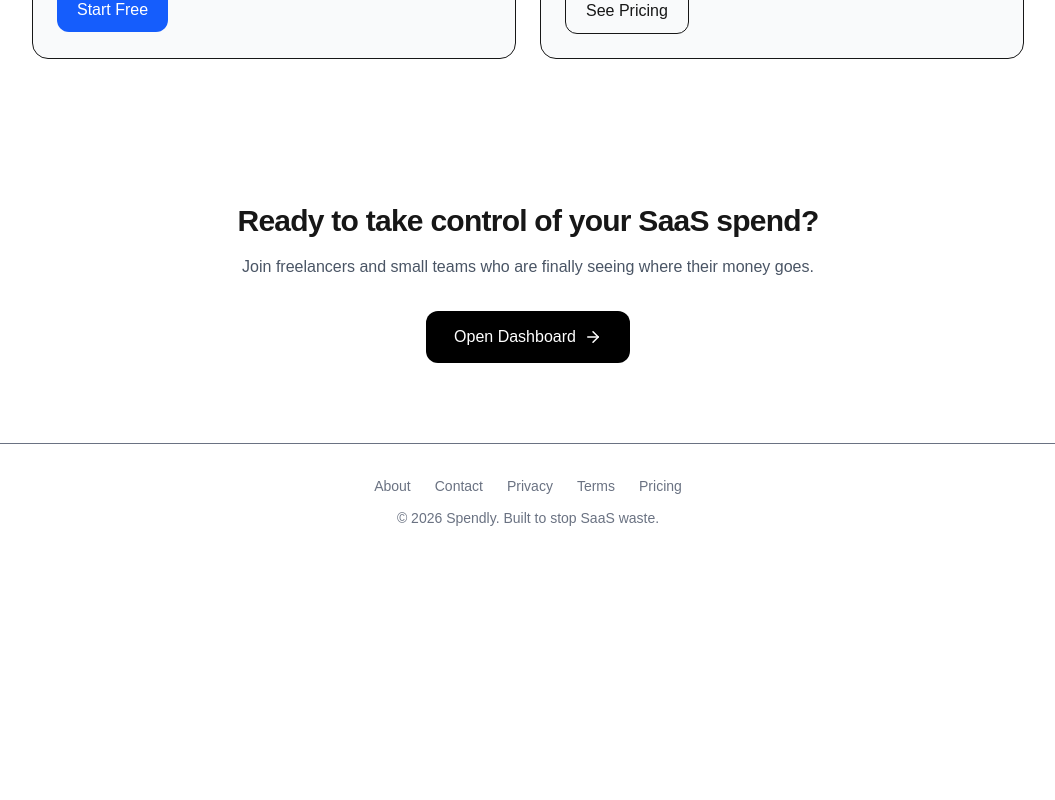
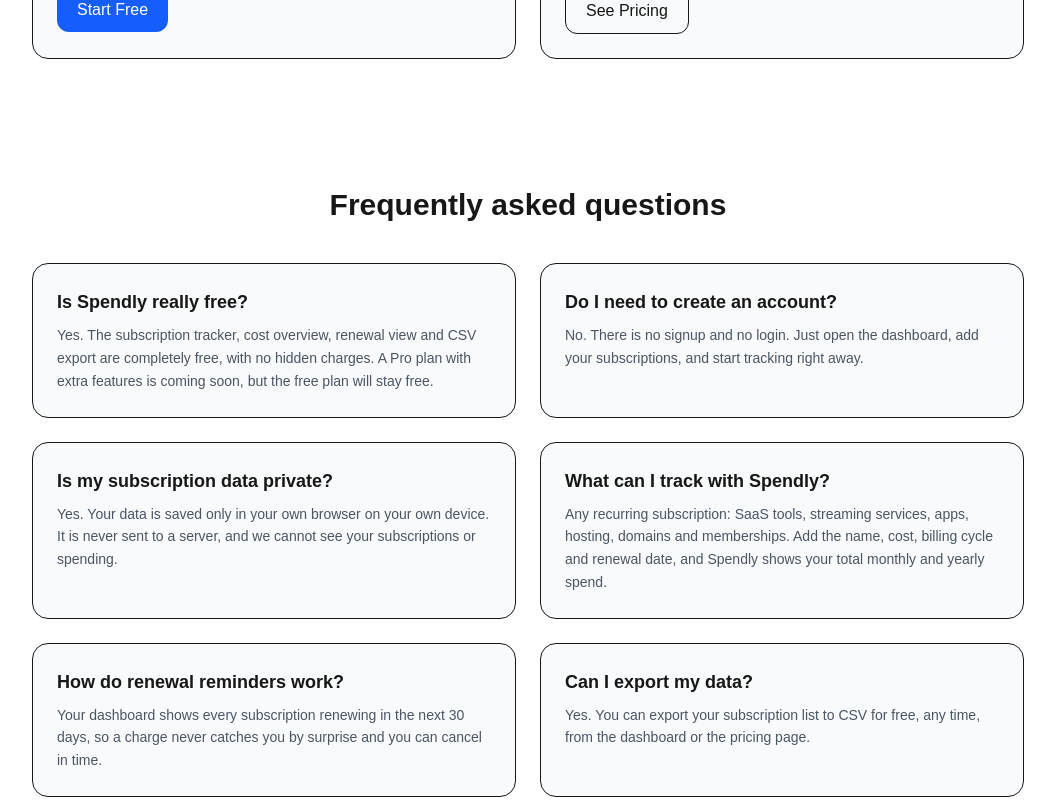
Before and after one commit to sbrstone786-cloud/spendly, a Next.js app: page / in a window 1280 px wide. Shown: the part 2600-3400 px from the top of the page, without its empty margins (112-1167 px from the left). Before the commit the page ends 3160 px from the top, so only its background shows below. Built offline with nearby package versions, Linux system fonts and the light colour scheme.

Commit message:
add faq to homepage

```diff
--- a/app/page.tsx
+++ b/app/page.tsx
@@ -255,6 +255,57 @@
   </div>
 </section>
 
+{/* FAQ */}
+<section className="max-w-5xl mx-auto px-4 py-16">
+  <h2 className="text-3xl font-bold text-center">Frequently asked questions</h2>
+  <div className="mt-10 grid md:grid-cols-2 gap-6">
+    <div className="bg-gray-50 rounded-2xl p-6 border">
+      <h3 className="font-semibold text-lg">Is Spendly really free?</h3>
+      <p className="mt-2 text-gray-600 text-sm leading-relaxed">
+        Yes. The subscription tracker, cost overview, renewal view and CSV export are
+        completely free, with no hidden charges. A Pro plan with extra features is
+        coming soon, but the free plan will stay free.
+      </p>
+    </div>
+    <div className="bg-gray-50 rounded-2xl p-6 border">
+      <h3 className="font-semibold text-lg">Do I need to create an account?</h3>
+      <p className="mt-2 text-gray-600 text-sm leading-relaxed">
+        No. There is no signup and no login. Just open the dashboard, add your
+        subscriptions, and start tracking right away.
+      </p>
+    </div>
+    <div className="bg-gray-50 rounded-2xl p-6 border">
+      <h3 className="font-semibold text-lg">Is my subscription data private?</h3>
+      <p className="mt-2 text-gray-600 text-sm leading-relaxed">
+        Yes. Your data is saved only in your own browser on your own device. It is
+        never sent to a server, and we cannot see your subscriptions or spending.
+      </p>
+    </div>
+    <div className="bg-gray-50 rounded-2xl p-6 border">
+      <h3 className="font-semibold text-lg">What can I track with Spendly?</h3>
+      <p className="mt-2 text-gray-600 text-sm leading-relaxed">
+        Any recurring subscription: SaaS tools, streaming services, apps, hosting,
+        domains and memberships. Add the name, cost, billing cycle and renewal date,
+        and Spendly shows your total monthly and yearly spend.
+      </p>
+    </div>
+    <div className="bg-gray-50 rounded-2xl p-6 border">
+      <h3 className="font-semibold text-lg">How do renewal reminders work?</h3>
+      <p className="mt-2 text-gray-600 text-sm leading-relaxed">
+        Your dashboard shows every subscription renewing in the next 30 days, so a
+        charge never catches you by surprise and you can cancel in time.
+      </p>
+    </div>
+    <div className="bg-gray-50 rounded-2xl p-6 border">
+      <h3 className="font-semibold text-lg">Can I export my data?</h3>
+      <p className="mt-2 text-gray-600 text-sm leading-relaxed">
+        Yes. You can export your subscription list to CSV for free, any time, from
+        the dashboard or the pricing page.
+      </p>
+    </div>
+  </div>
+</section>
+
       {/* CTA */}
       <section className="max-w-5xl mx-auto px-4 py-20 text-center">
         <h2 className="text-3xl font-bold tracking-tight">
```
